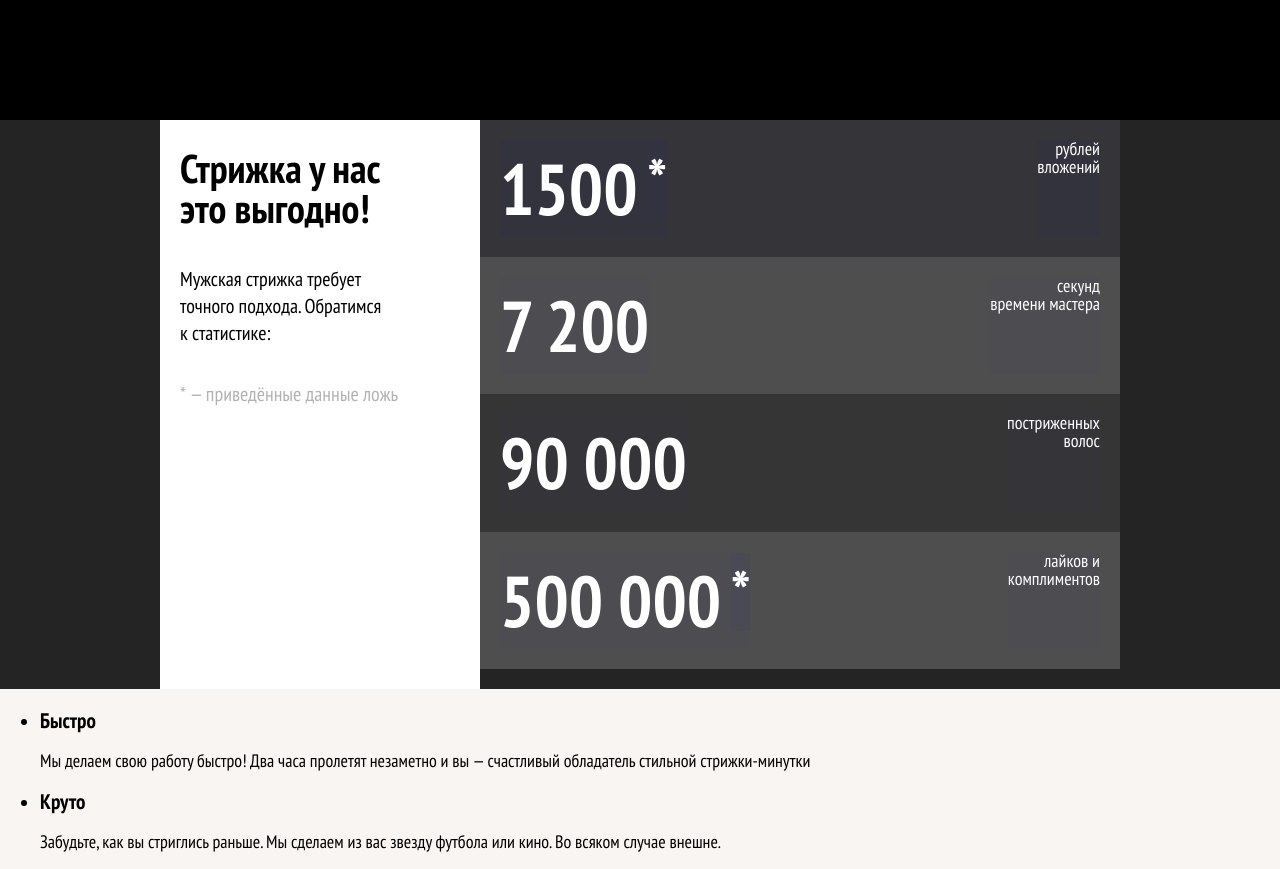
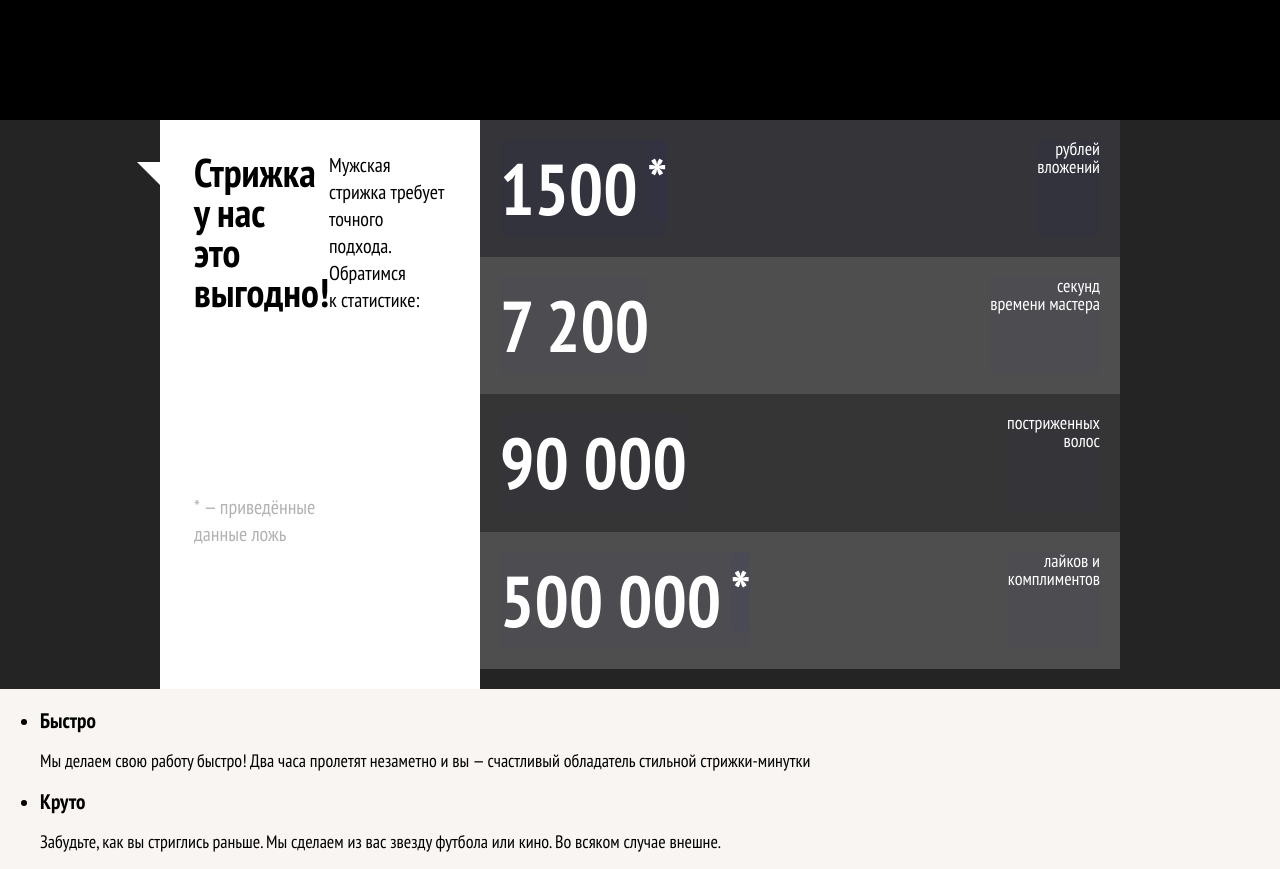
Before and after one commit to PalNikolai4/barbershop_lvl-2, a website built with Vite: page source/index.html in a window 1280 px wide. Shown: the part 600-1469 px from the top of the page. Built offline with nearby package versions, Linux system fonts and the light colour scheme.

Commit message:
feat(stats):added triangle in '.stats__header::before'

```diff
--- a/source/sass/blocks/stats/stats.scss
+++ b/source/sass/blocks/stats/stats.scss
@@ -23,6 +23,24 @@
   padding: 28px 20px;
   background-color: #ffffff;
   color: #000000;
+
+  @media (width > abs.$mobile-width) {
+    position: relative;
+    padding: 32px 34px 30px;
+    display: grid;
+    grid-template-columns: repeat(2, 1fr);
+
+    &::before {
+      content: "";
+      position: absolute;
+      top: 42px;
+      left: -23px;
+      width: 23px;
+      height: 23px;
+      clip-path: polygon(0 0, 100% 0, 100% 100%);
+      background-color: #ffffff;
+    }
+  }
 }
 
 .stats__slogan {
@@ -39,6 +57,9 @@
 
   @media (width > abs.$mobile-width) {
     font-size: 40px;
+    // возможно нужно удалить, так как начинается грид раскладка и
+    // лучше задать grid-row-gap stats__header @media (width > abs.$mobile-width)
+    // чем margin-bottom stats__slogan
     margin-bottom: 25px;
   }
 
@@ -143,5 +164,5 @@
 
 .stats__text {
   margin: 0;
-  text-align: end;
+  text-align: right;
 }
```
